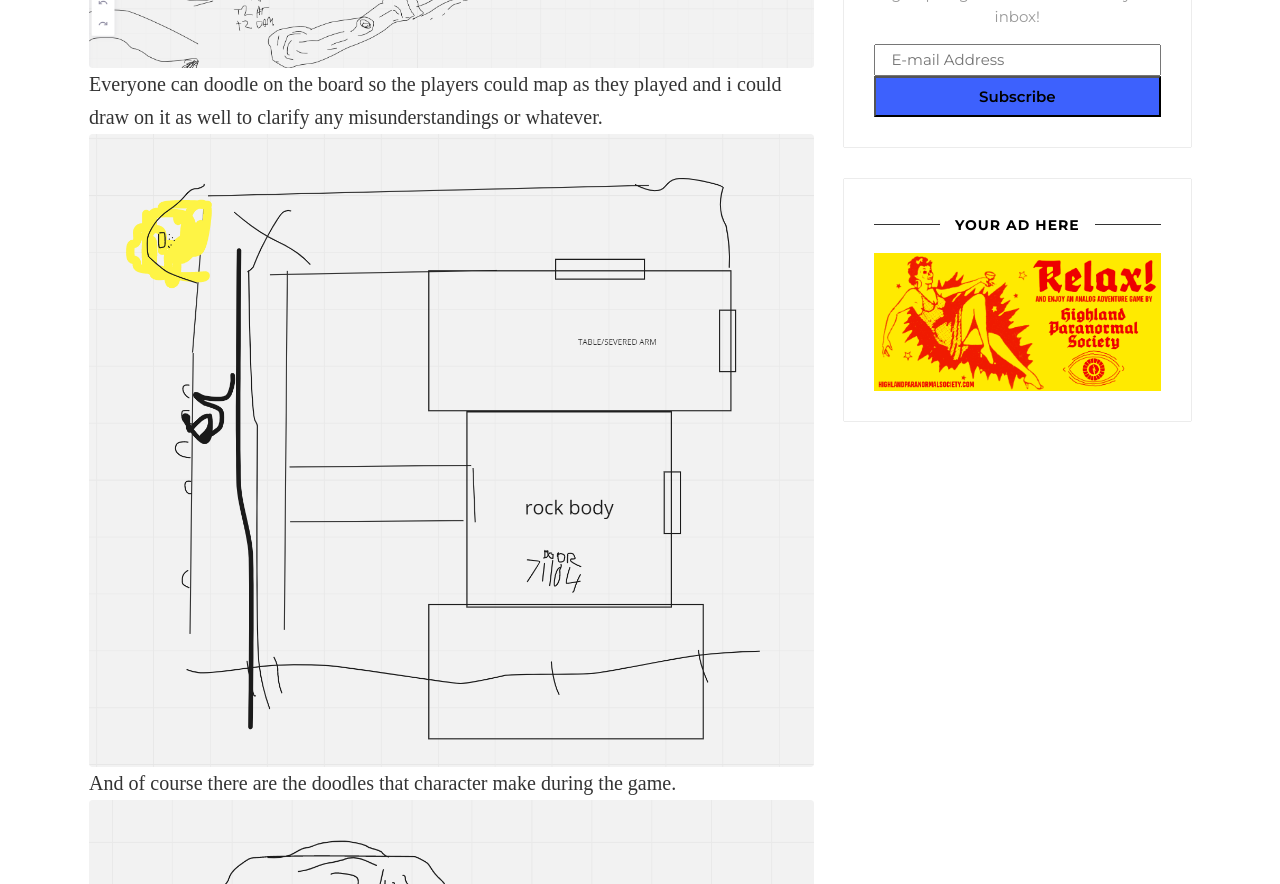
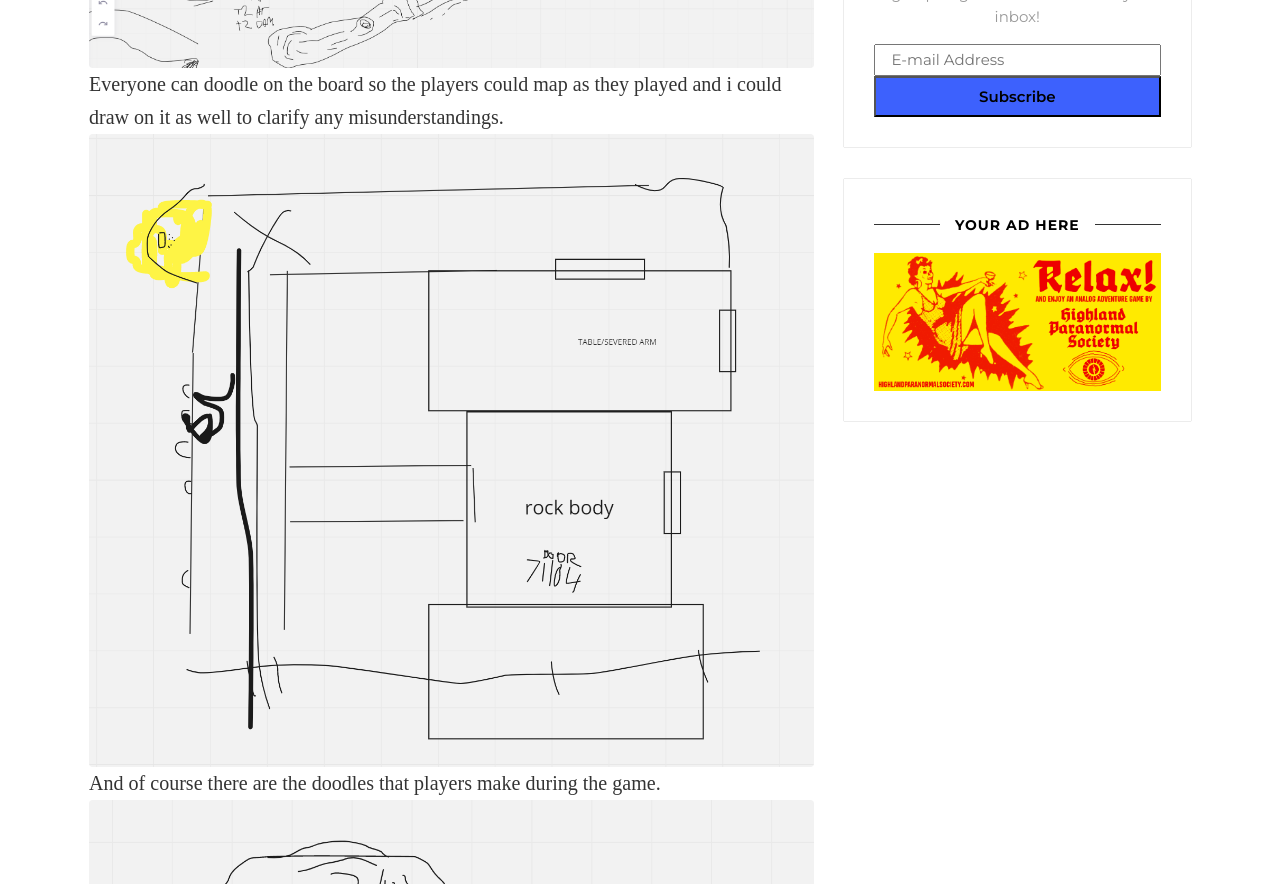
Before and after one commit to NateHPS/NateHPS.github.io, a Jekyll site: the page built from _posts/2022-11-11-digital-whiteboard.md, in a window 1280 px wide and 1400 px high, scrolled down 1603 px. Shown: the part 187-1071 px from the top of the window. Built offline with Jekyll 4.4.1, drawn with Linux system fonts in a browser that asks for light colours; some web fonts are replaced; comment, search, counter and statistics services are not loaded.

Commit message:
Update 2022-11-11-digital-whiteboard.md

```diff
--- a/_posts/2022-11-11-digital-whiteboard.md
+++ b/_posts/2022-11-11-digital-whiteboard.md
@@ -11,9 +11,9 @@ I ran a game last night. It was a scifi adventure using [Roder](https://perchanc
 I googled 'digital whiteboard' right before the game and used the first one to pop up: [Miro.](https://miro.com/)
 It worked great! Everyone just pasted their character sheet onto sticky notes that can be moved around the board.
 ![Character Sticky Notes](/assets/images/whiteboard3.png)
-Everyone can doodle on the board so the players could map as they played and i could draw on it as well to clarify any misunderstandings or whatever.
+Everyone can doodle on the board so the players could map as they played and i could draw on it as well to clarify any misunderstandings.
 ![Mapping](/assets/images/whiteboard2.png)
-And of course there are the doodles that character make during the game.
+And of course there are the doodles that players make during the game.
 ![Doodles](/assets/images/whiteboard4.png)
 ![More Doodles](/assets/images/whiteboard5.png)
 There are a lot more features in Miro that I didn't touch. It looks like it has built in video chat but we just did our audio through discord. I'm sure there are more digital whiteboards out there as well. Let me know if you use one.
```
